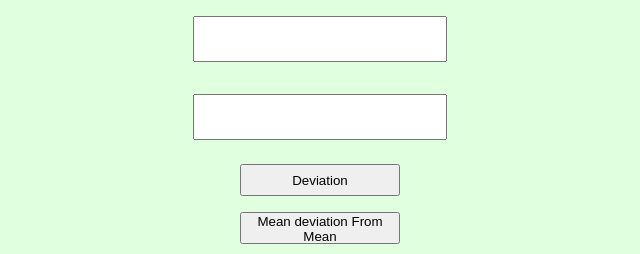
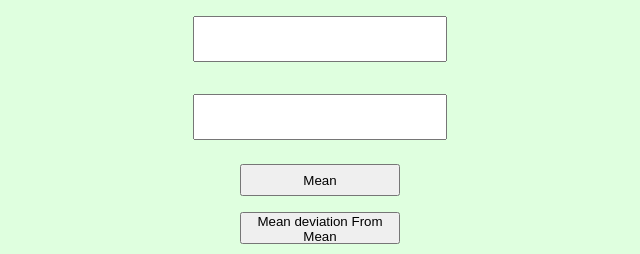
Before and after one commit to Yogeshwar05/yogeshwar-statmath.github.io, a plain HTML site: page index.html in a window 1280 px wide. Shown: the top 254 px of the page, 320-960 px from the left. Drawn offline with Linux system fonts and the light colour scheme.

Commit message:
Commit-2

```diff
--- a/index.html
+++ b/index.html
@@ -23,7 +23,7 @@
 
         </div>
         <div class="btns">
-            <button type="button" class="btn a hidden">Deviation</button>
+            <button type="button" class="btn a hidden">Mean</button>
             <button type="button" class="btn b hidden">Mean deviation From Mean</button>
             <button type="button" class="btn c hidden">Standard deviation</button>
             <button type="button" class="btn d hidden">validate</button>
```
